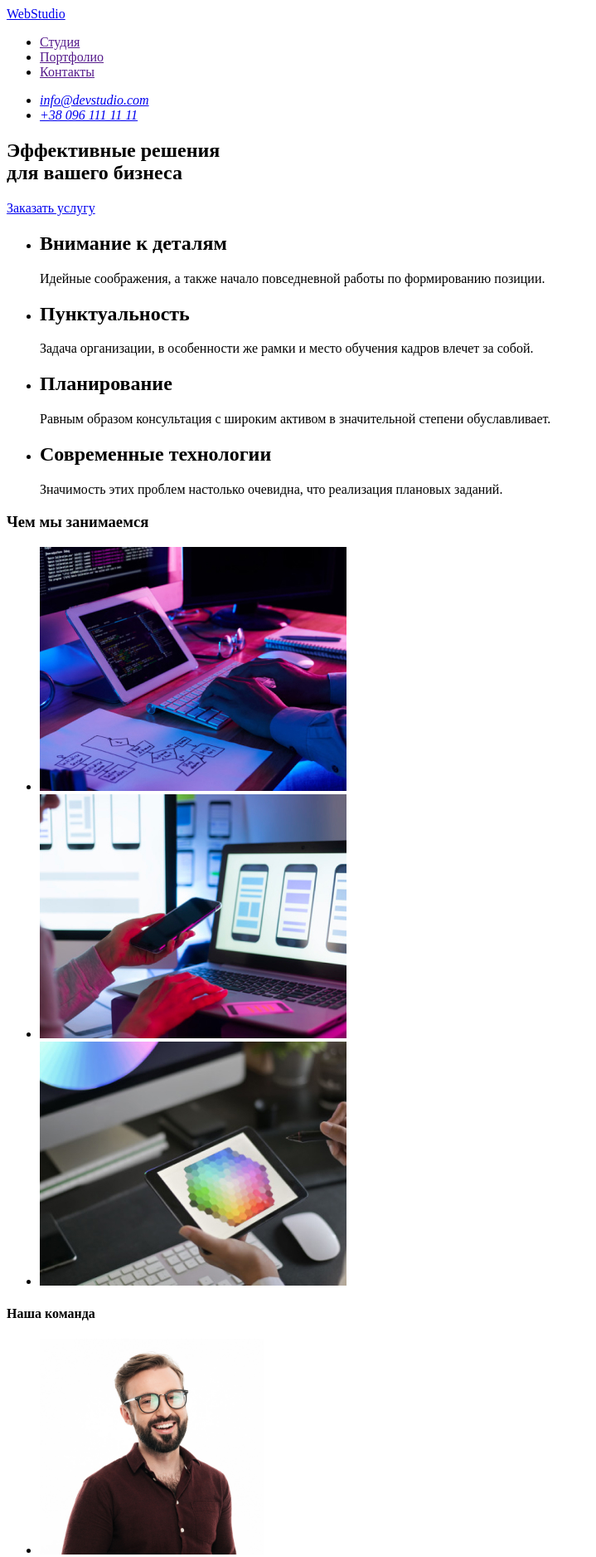
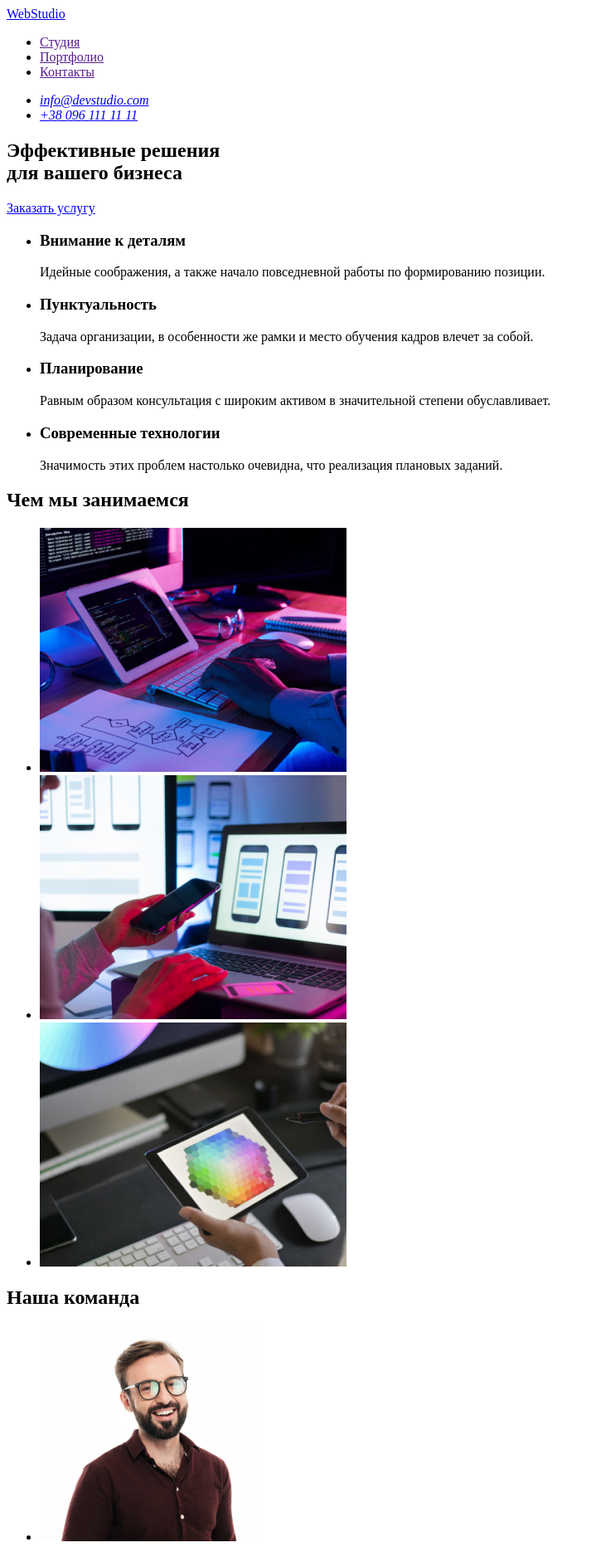
Before and after one commit to AlexandraShev/goit-markup-hw-01, a plain HTML site: page index.html in a window 1280 px wide. Shown: the top 1876 px of the page at 83% size, without its empty margins (0-719 px from the left). Drawn offline with Linux system fonts and the light colour scheme.

Commit message:
Update index.html

```diff
--- a/index.html
+++ b/index.html
@@ -40,26 +40,26 @@
     <section>
         <ul>
             <li>
-                <h2>Внимание к деталям</h2>
+                <h3>Внимание к деталям</h3>
                 <p>
                     Идейные соображения, а также
                     начало повседневной работы по
                     формированию позиции.</p>
             </li>
             <li>
-                <h2>Пунктуальность</h2>
+                <h3>Пунктуальность</h3>
                 <p>Задача организации, в особенности
                     же рамки и место обучения
                     кадров влечет за собой.</p>
             </li>
             <li>
-                <h2>Планирование</h2>
+                <h3>Планирование</h3>
                 <p>Равным образом консультация с
                     широким активом в значительной
                     степени обуславливает.</p>
             </li>
             <li>
-                <h2>Современные технологии</h2>
+                <h3>Современные технологии</h3>
                 <p>Значимость этих проблем настолько
                     очевидна, что реализация
                     плановых заданий.</p>
@@ -69,7 +69,7 @@
 
     <!-- Rod deiatlnosti-->
     <section>
-        <h3>Чем мы занимаемся</h3>
+        <h2>Чем мы занимаемся</h2>
         <ul>
             <li>
                 <img src="./images/img1.jpg" alt="мужские руки печатают код" width="370" />
@@ -84,26 +84,26 @@
     </section>
     <!--Komanda-->
     <section>
-        <h4>Наша команда</h4>
+        <h2>Наша команда</h2>
         <ul>
             <li>
                 <img src="./images/img4.jpg" alt="мужчина в очках улыбается" width="270" />
-                <h5>Игорь Демьяненко</h5>
+                <h3>Игорь Демьяненко</h3>
                 <p>Product Designer</p>
             </li>
             <li>
                 <img src="./images/img5.jpg" alt="девушка в очках и пиджаке" width="270" />
-                <h5>Ольга Репина</h5>
+                <h3>Ольга Репина</h3>
                 <p>Frontend Developer</p>
             </li>
             <li>
                 <img src="./images/img6.jpg" alt="мужчина в светлой рубашке" width="270" />
-                <h5>Николай Тарасов</h5>
+                <h3>Николай Тарасов</h3>
                 <p>Marketing</p>
             </li>
             <li>
                 <img src="./images/img7.jpg" alt="мужчина в очках и черной футболке" width="270" />
-                <h5>Михаил Ермаков</h5>
+                <h3>Михаил Ермаков</h3>
                 <p>UI Designer</p>
             </li>
         </ul>
```
